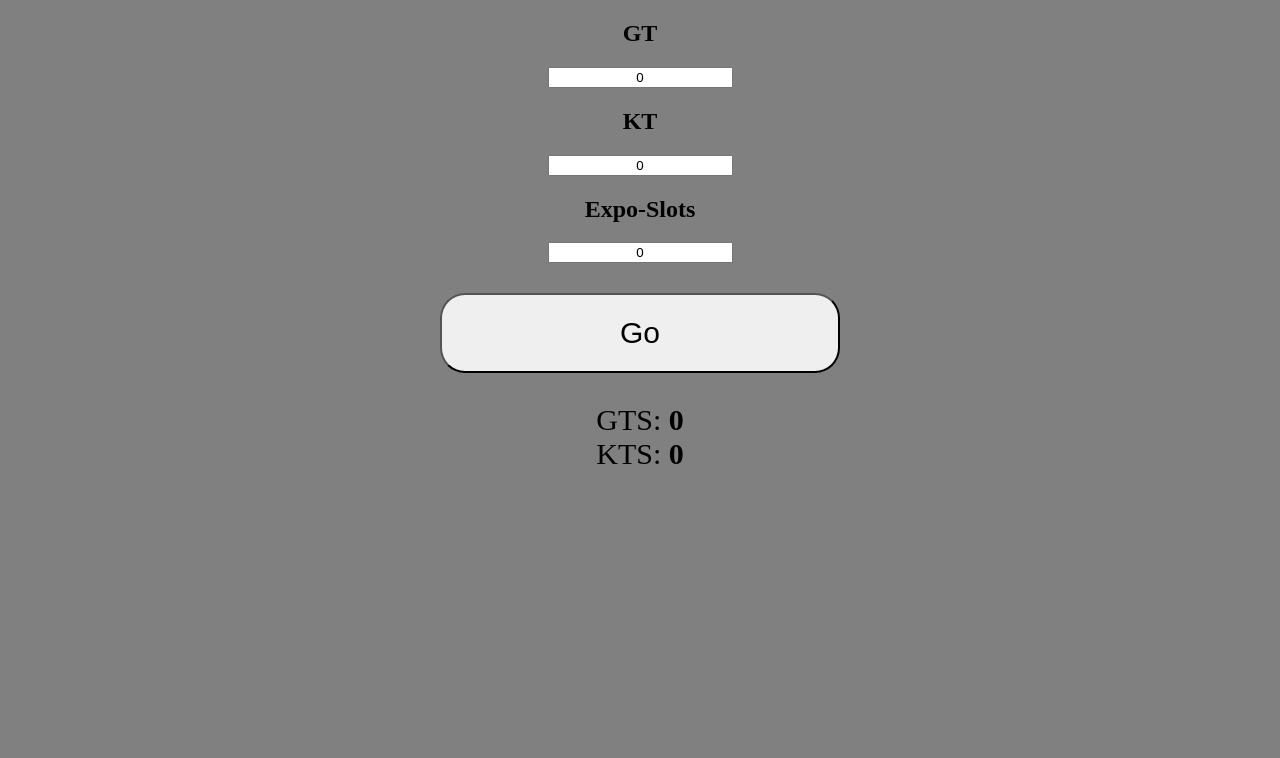
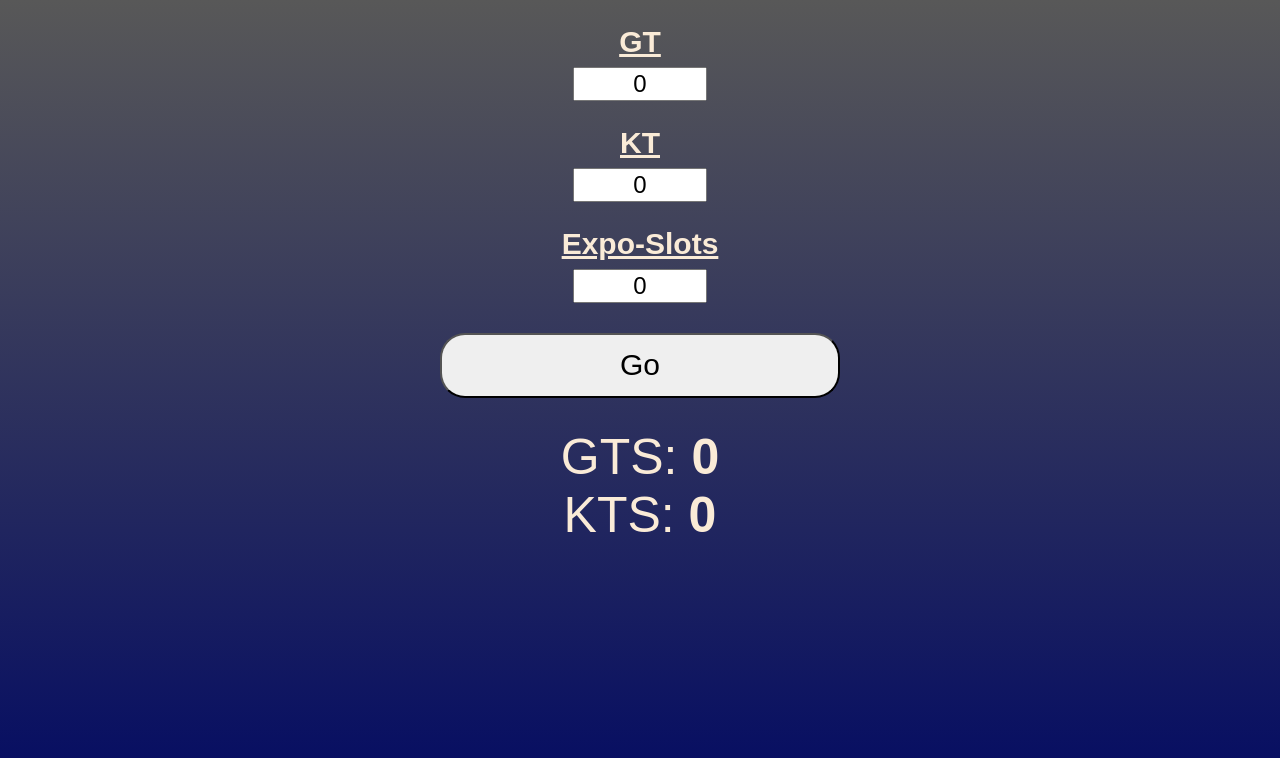
Before and after one commit to FlowsenFresh/expo, a plain HTML site: page index.html in a window 1280 px wide. Drawn offline with Linux system fonts and the light colour scheme.

Commit message:
main.css

```diff
--- a/main.css
+++ b/main.css
@@ -1,18 +1,34 @@
 body {
-  background-color: grey;
+  color: antiquewhite;
+  font-family: sans-serif;
+  height: 100vh;
+  background: linear-gradient(#585858, #000863);
   text-align: center;
   display: block;
 }
 input {
   text-align: center;
+  width: 10%;
+  font-size: x-large;
 }
 button {
   border-radius: 25px;
   width: 400px;
-  height: 80px;
+  height: 65px;
   margin: 30px;
   font-size: 30px;
 }
 span {
+  font-size: 50px;
+}
+
+h2 {
   font-size: 30px;
+  margin-bottom: 8px;
+  text-decoration: underline;
 }
+
+hr {
+  width: 20%;
+  border-radius: 10px;
+}
```
